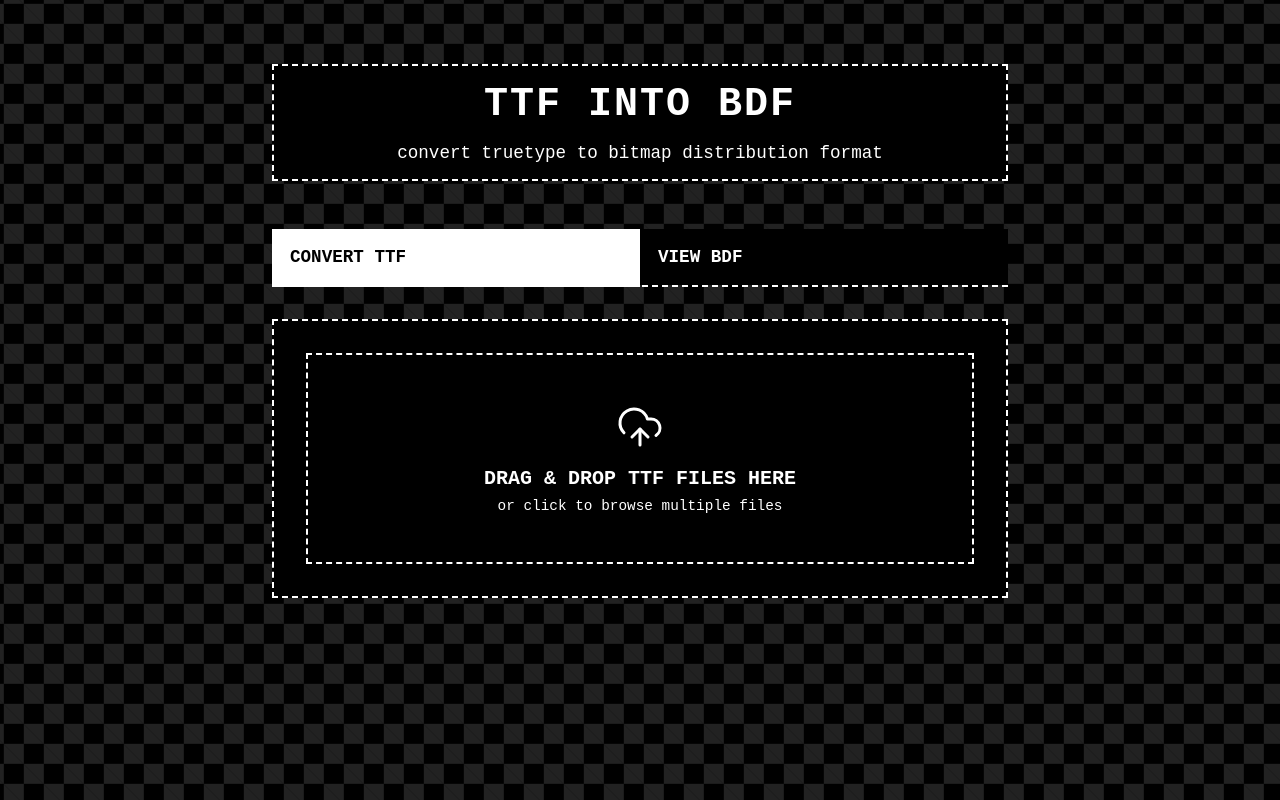
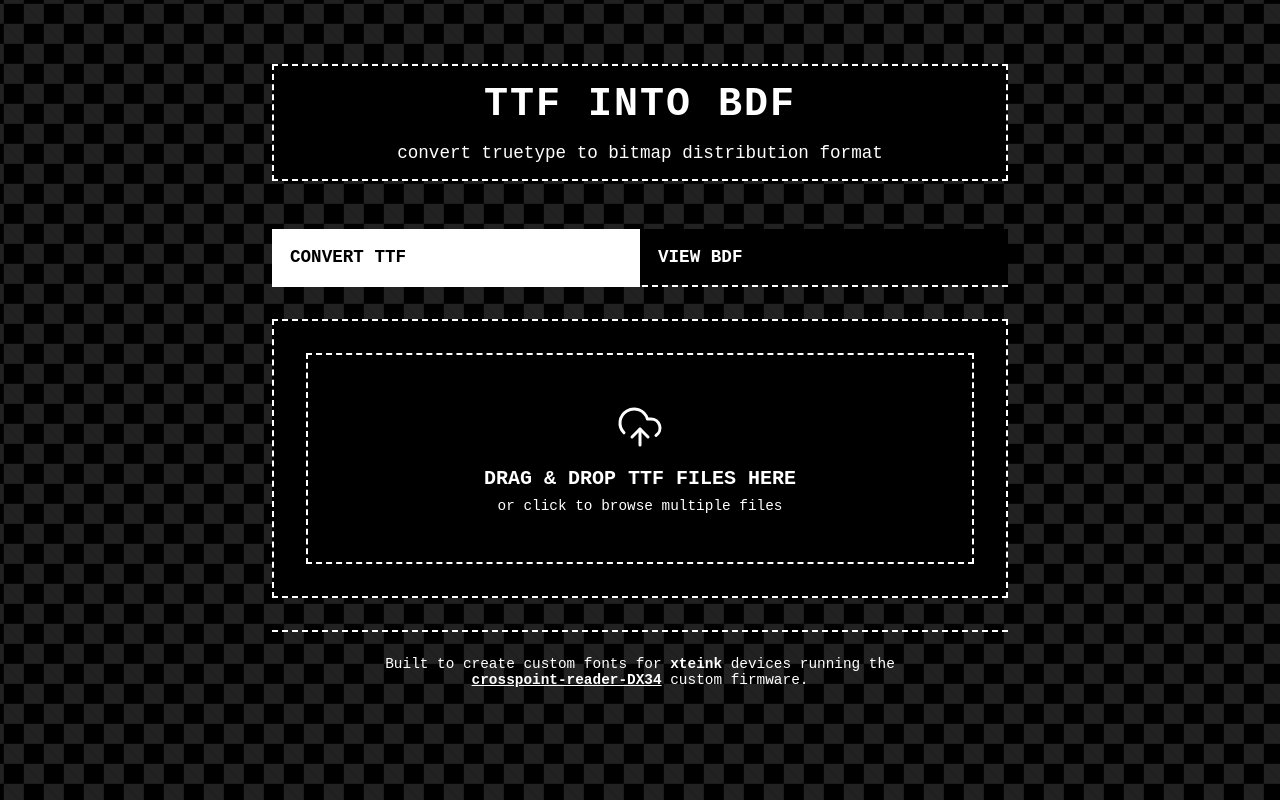
Before and after one commit to diogo7dias/bdf-fontcreator, a React (Vite) app: page / in a window 1280 px wide. Built offline with nearby package versions, Linux system fonts and the light colour scheme.

Commit message:
feat: add firmware link, update screenshot, enforce font naming rules

```diff
--- a/src/App.tsx
+++ b/src/App.tsx
@@ -135,7 +135,7 @@ function App() {
     return sizesInput
       .split(',')
       .map(s => parseInt(s.trim()))
-      .filter(s => !isNaN(s) && s > 0 && s <= 200);
+      .filter(s => !isNaN(s) && s >= 4 && s <= 255);
   };
 
   const handleConvert = async () => {
@@ -158,11 +158,39 @@ function App() {
 
       for (const file of files) {
         const buffer = await file.arrayBuffer();
-        const baseName = file.name.replace(/\.ttf$/i, '');
+
+        const baseNameRaw = file.name.replace(/\.ttf$/i, '');
+        const parts = baseNameRaw.split(/[\s_-]+/);
+        let isBold = false;
+        let isItalic = false;
+        const nameParts: string[] = [];
+
+        for (const part of parts) {
+          const lower = part.toLowerCase();
+          if (lower === 'bold') isBold = true;
+          else if (lower === 'italic' || lower === 'oblique') isItalic = true;
+          else if (lower === 'bolditalic' || lower === 'italicbold') {
+            isBold = true;
+            isItalic = true;
+          } else {
+            nameParts.push(part);
+          }
+        }
+
+        let parsedName = nameParts.join('-');
+        parsedName = parsedName.replace(/[^a-zA-Z0-9-]/g, '-').replace(/-+/g, '-').replace(/^-|-$/g, '');
+        if (!parsedName) parsedName = 'font';
+
+        let variant = '';
+        if (isBold && isItalic) variant = '-bolditalic';
+        else if (isBold) variant = '-bold';
+        else if (isItalic) variant = '-italic';
+
+        const finalNameBase = `${parsedName}${variant}`;
 
         for (const size of sizes) {
           const bdfText = await convertTtfToBdf(buffer, size);
-          const fileName = `${baseName}_${size}px.bdf`;
+          const fileName = `${finalNameBase}_${size}.bdf`;
 
           if (isMultiple) {
             zip.file(fileName, bdfText);
@@ -441,6 +469,20 @@ function App() {
           </>
         )}
       </main>
+
+      <footer style={{ marginTop: '2rem', textAlign: 'center', fontSize: '0.9rem', borderTop: '2px dashed var(--border-color)', paddingTop: '1.5rem', paddingBottom: '1rem' }}>
+        <p>
+          Built to create custom fonts for <strong>xteink</strong> devices running the <br />
+          <a
+            href="https://github.com/diogo7dias/crosspoint-reader-DX34"
+            target="_blank"
+            rel="noopener noreferrer"
+            style={{ color: 'var(--text-main)', textDecoration: 'underline', fontWeight: 'bold' }}
+          >
+            crosspoint-reader-DX34
+          </a> custom firmware.
+        </p>
+      </footer>
     </div>
   );
 }
```
Also changed, not shown: public/screenshot.png, 1 other file (tests, documents, lock files or other folders).
